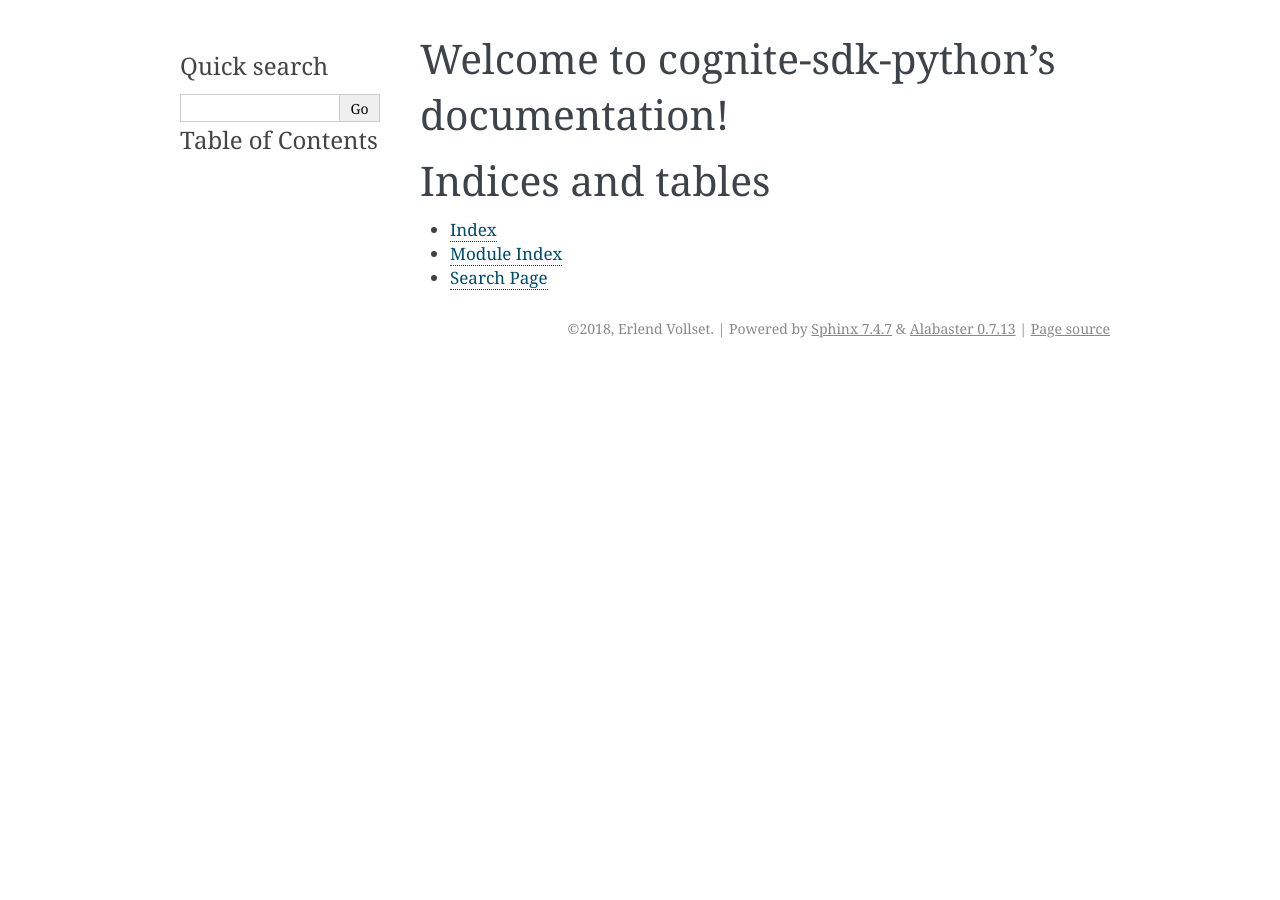
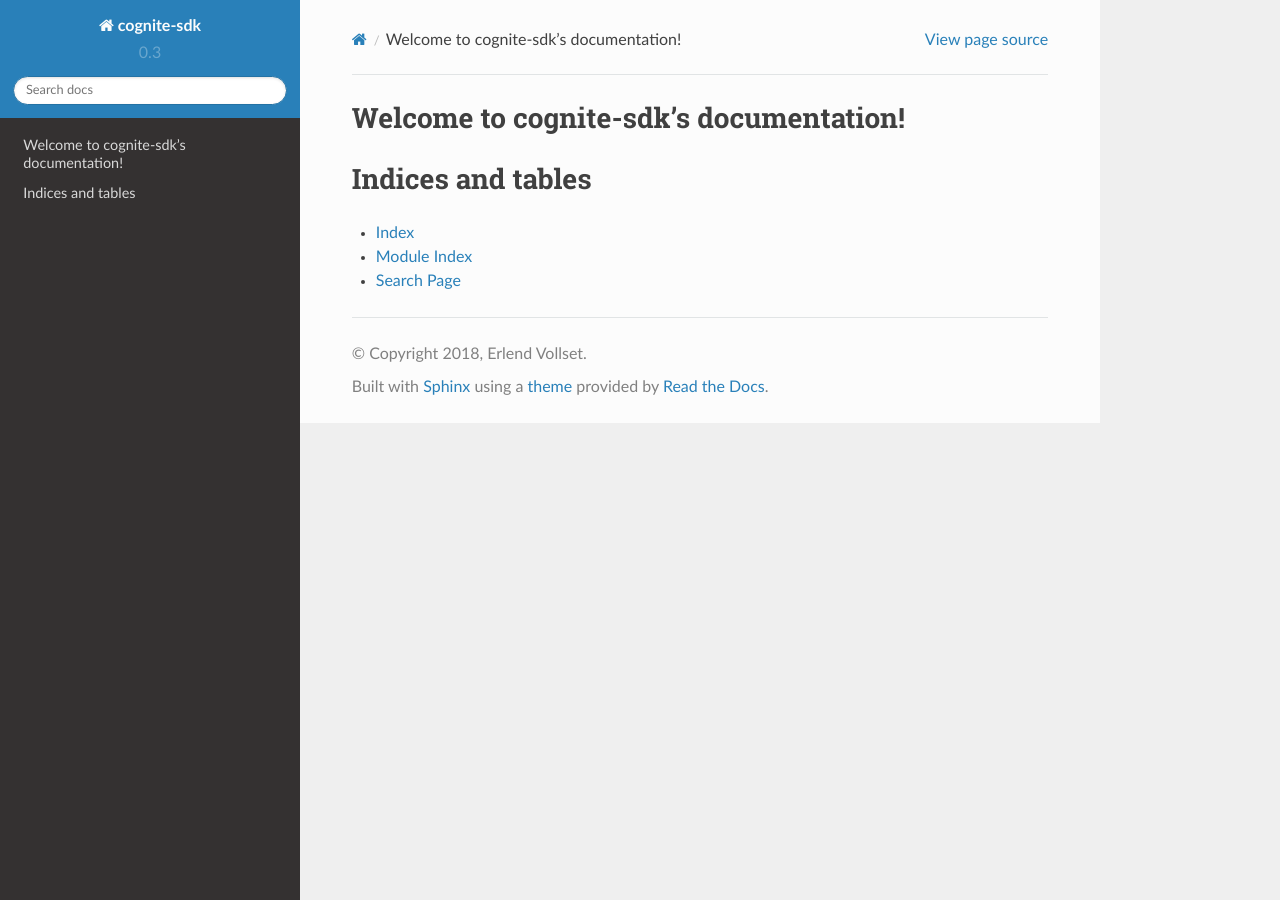
Before and after one commit to cognitedata/cognite-sdk-python, a Sphinx documentation site: the page built from docs/source/index.rst, in a window 1280 px wide. Built offline with Sphinx 7.4.7 and the Read the Docs theme 2.0.0, drawn with Linux system fonts in a browser that asks for light colours.

Commit message:
Update sphinx documentation files

```diff
--- a/docs/source/conf.py
+++ b/docs/source/conf.py
@@ -30,7 +30,7 @@
 # Add any Sphinx extension module names here, as strings. They can be
 # extensions coming with Sphinx (named 'sphinx.ext.*') or your custom
 # ones.
-extensions = ['sphinx.ext.autodoc']
+extensions = ['sphinx.ext.autodoc', 'sphinx.ext.napoleon']
 
 # Add any paths that contain templates here, relative to this directory.
 templates_path = ['_templates']
@@ -82,7 +82,7 @@
 # The theme to use for HTML and HTML Help pages.  See the documentation for
 # a list of builtin themes.
 #
-html_theme = 'alabaster'
+html_theme = 'sphinx_rtd_theme'
 
 # Theme options are theme-specific and customize the look and feel of a theme
 # further.  For a list of options available for each theme, see the
--- a/docs/source/index.rst
+++ b/docs/source/index.rst
@@ -1,10 +1,10 @@
-.. cognite-sdk-python documentation master file, created by
-   sphinx-quickstart on Mon Jan  8 14:36:34 2018.
+.. cognite-sdk documentation master file, created by
+   sphinx-quickstart on Thu Jan 11 15:57:44 2018.
    You can adapt this file completely to your liking, but it should at least
    contain the root `toctree` directive.
 
-Welcome to cognite-sdk-python's documentation!
-==============================================
+Welcome to cognite-sdk's documentation!
+=======================================
 
 .. toctree::
    :maxdepth: 2
```
Also changed, not shown: 1 other file.
